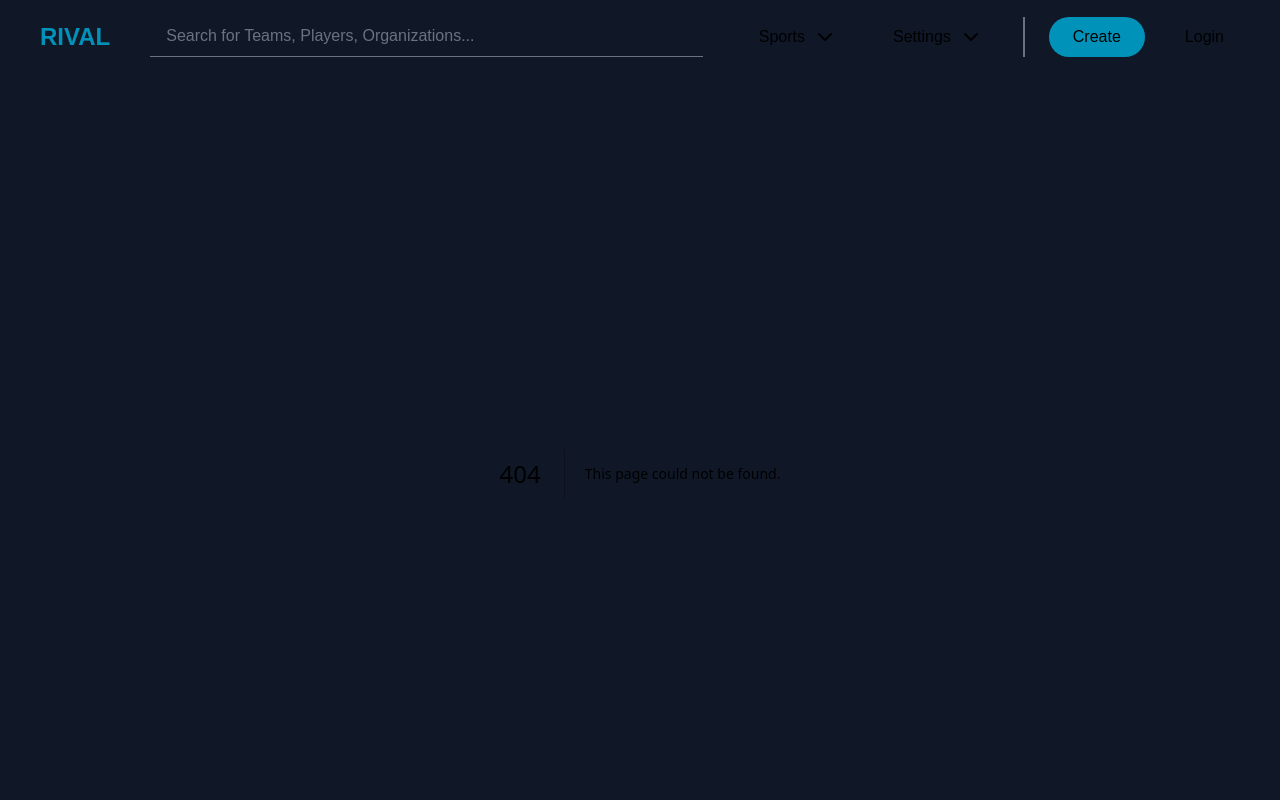
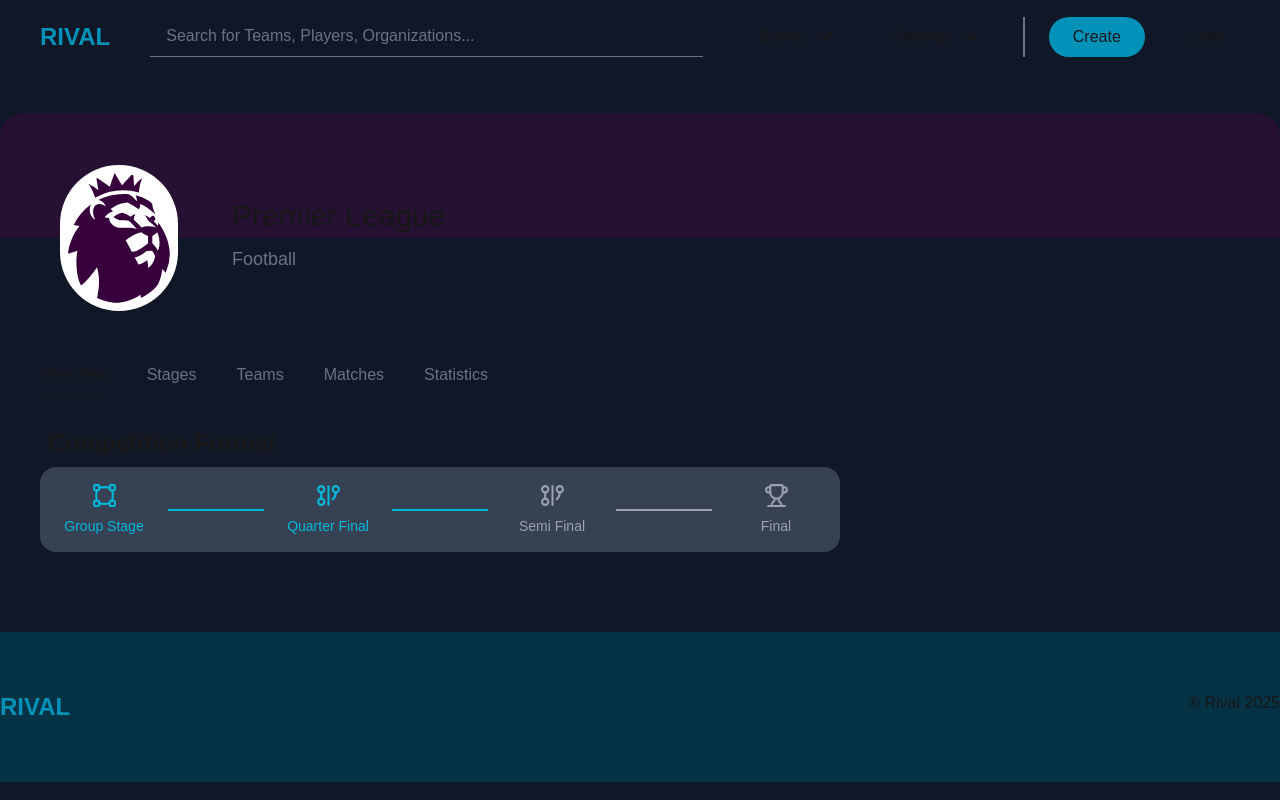
Before and after one commit to reysaputra16/rival, a Next.js app: page /competition/1 in a window 1280 px wide. Before the commit this address had no page. Shown: the top 800 px of the page. Built offline with nearby package versions, Linux system fonts and the light colour scheme.

Commit message:
added new competition page

```diff
--- /dev/null
+++ b/app/competition/[id]/page.tsx
@@ -0,0 +1,204 @@
+"use client";
+import { usePathname } from "next/navigation";
+import React, { useState } from "react";
+import Image from "next/image";
+
+// Icons
+import { Frown, VectorSquare, Trophy, GitGraph } from "lucide-react";
+
+// Football Logos
+import PremierLeague from "@/public/football_logos/premier-league.svg";
+import ManchesterCity from "@/public/football_logos/manchester-city.svg";
+import Arsenal from "@/public/football_logos/arsenal.svg";
+import Bournemouth from "@/public/football_logos/bournemouth.svg";
+import Liverpool from "@/public/football_logos/liverpool.svg";
+import LeedsUnited from "@/public/football_logos/leeds-united.svg";
+import NewcastleUnited from "@/public/football_logos/newcastle-united.svg";
+// MOCK DATA
+const competitionList = [
+  {
+    id: "1",
+    name: "Premier League",
+    img: PremierLeague,
+    description: "The best league in the world",
+    sports: ["Football"],
+  },
+];
+
+const competitionStages = [
+  {
+    competitionStage: "Group Stage",
+    isPlayed: true,
+  },
+  {
+    competitionStage: "Quarter Final",
+    isPlayed: true,
+  },
+  {
+    competitionStage: "Semi Final",
+    isPlayed: false,
+  },
+  {
+    competitionStage: "Final",
+    isPlayed: false,
+  },
+];
+
+const matches = [
+  {
+    matchInfo: {
+      homeTeam: "Manchester City",
+      homeLogo: ManchesterCity,
+      awayTeam: "Bournemouth",
+      awayLogo: Bournemouth,
+      homeScore: 0,
+      awayScore: 0,
+      status: "Live",
+      time: "15:00",
+      date: "25.11.2025",
+      location: "Etihad Stadium",
+    },
+    liveTime: 39,
+  },
+  {
+    matchInfo: {
+      homeTeam: "Arsenal",
+      homeLogo: Arsenal,
+      awayTeam: "Liverpool",
+      awayLogo: Liverpool,
+      homeScore: 0,
+      awayScore: 0,
+      status: "Not Started",
+      time: "15:00",
+      date: "28.11.2025",
+      location: "Emirates Stadium",
+    },
+    liveTime: 0,
+  },
+  {
+    matchInfo: {
+      homeTeam: "Leeds United",
+      homeLogo: LeedsUnited,
+      awayTeam: "Newcastle United",
+      awayLogo: NewcastleUnited,
+      homeScore: 0,
+      awayScore: 0,
+      status: "Not Starrted",
+      time: "18:00",
+      date: "01.12.2025",
+      location: "Elland Road",
+    },
+    liveTime: 0,
+  },
+];
+
+const miniNavbar = ["Overview", "Stages", "Teams", "Matches", "Statistics"];
+
+const OverviewPage = () => {
+  const competitionFormatIconSize = 25;
+  return (
+    <>
+      {/* Left and Right Components */}
+      <div className="w-full max-w-7xl flex flex-row px-10 pt-10 gap-5">
+        {/* Left Component 2/3 */}
+        <div className="w-2/3 flex flex-col h-full gap-5">
+          {/* Competition Format */}
+          <div className="w-full flex flex-col gap-2">
+            <div className="px-2">
+              <h1 className="text-2xl font-bold">Competition Format</h1>
+            </div>
+            <div className="w-full flex flex-row justify-between items-center gap-2 bg-gray-700 p-4 rounded-2xl">
+              {competitionStages.map((stage, index) => (
+                <>
+                  <div
+                    key={index}
+                    className={`w-full flex flex-col items-center justify-center gap-2 ${stage.isPlayed ? "text-cyan-500" : "text-gray-400"}`}
+                  >
+                    {stage.competitionStage === "Group Stage" ? (
+                      <VectorSquare size={competitionFormatIconSize} />
+                    ) : stage.competitionStage === "Final" ? (
+                      <Trophy size={competitionFormatIconSize} />
+                    ) : (
+                      <GitGraph size={competitionFormatIconSize} />
+                    )}
+                    <p className="text-sm text-center">{stage.competitionStage}</p>
+                  </div>
+                  {index !== competitionStages.length - 1 ? (
+                    <div
+                      className={`w-full h-0.5 mx-2 ${stage.isPlayed ? "bg-cyan-500" : "bg-gray-400"}`}
+                    />
+                  ) : (
+                    ""
+                  )}
+                </>
+              ))}
+            </div>
+          </div>
+        </div>
+      </div>
+    </>
+  );
+};
+
+const CompetitionPage = () => {
+  const pathname = usePathname();
+  const id = pathname.slice(1).split("/")[1]; // e.g. "/competition/205" -> "competition/205" -> "205"
+  const competition = competitionList.find((comp) => comp.id === id);
+
+  // States
+  const [currentSelection, setCurrentSelection] = useState("Overview");
+
+  return (
+    <div className="w-full flex flex-col items-center pt-5 mt-5">
+      {/* Header and Banner */}
+      <div className="relative w-full max-w-7xl h-[250px]">
+        {/* Upper Background */}
+        <div className="absolute w-full h-[50%] bg-[#360c3a] opacity-60 rounded-t-3xl" />
+        {/* Team Logo */}
+        <div className="absolute w-full h-full flex items-center pl-15 gap-5">
+          <Image
+            src={PremierLeague}
+            alt="competition-photo"
+            height={150}
+            className="rounded-full object-contain p-2 bg-white"
+          />
+        </div>
+        {/* Team Name */}
+        <div className="absolute w-full h-[50%] flex items-end pl-58 pb-1">
+          <p className="text-3xl font-normal">Premier League</p>
+        </div>
+        <div className="absolute w-full h-[50%] flex items-end pl-58 pt-40">
+          <p className="text-lg font-normal text-gray-500">Football</p>
+        </div>
+      </div>
+
+      {/* Mini Navbar */}
+      <div className="w-full max-w-7xl px-10">
+        <div className="flex flex-row gap-10">
+          {miniNavbar.map((selection, index) => (
+            <p
+              key={index}
+              className={`text-md ${currentSelection === selection ? "underline" : "hover:underline hover:cursor-pointer hover:text-current text-gray-500"} underline-offset-16`}
+              onClick={() => setCurrentSelection(selection)}
+            >
+              {selection}
+            </p>
+          ))}
+        </div>
+      </div>
+
+      {/* Selections */}
+      {currentSelection === "Overview" ? (
+        <OverviewPage />
+      ) : (
+        <div className="max-w-7xl min-h-[500px] w-full h-full flex flex-col gap-5 items-center pt-50">
+          <Frown size={100} />
+          <h1 className="text-2xl font-extralight">Oops!</h1>
+          <p className="text-lg text-gray-400">No results found. Come back later!</p>
+        </div>
+      )}
+    </div>
+  );
+};
+
+export default CompetitionPage;
--- a/app/team/[id]/page.tsx
+++ b/app/team/[id]/page.tsx
@@ -1255,15 +1255,14 @@
       {/* Header and Banner */}
       <div className="relative w-full max-w-7xl h-[250px]">
         {/* Upper Background */}
-        <div className="absolute w-full h-[50%] bg-blue-300 opacity-60 rounded-t-3xl" />
+        <div className="absolute w-full h-[50%] bg-[#78b1da] opacity-60 rounded-t-3xl" />
         {/* Team Logo */}
         <div className="absolute w-full h-full flex items-center pl-15 gap-5">
           <Image
             src={ManchesterCity}
             alt="team-photo"
-            width={150}
             height={150}
-            className="rounded-full object-contain"
+            className="rounded-full object-contain p-2 bg-white"
           />
         </div>
         {/* Team Name */}
```
